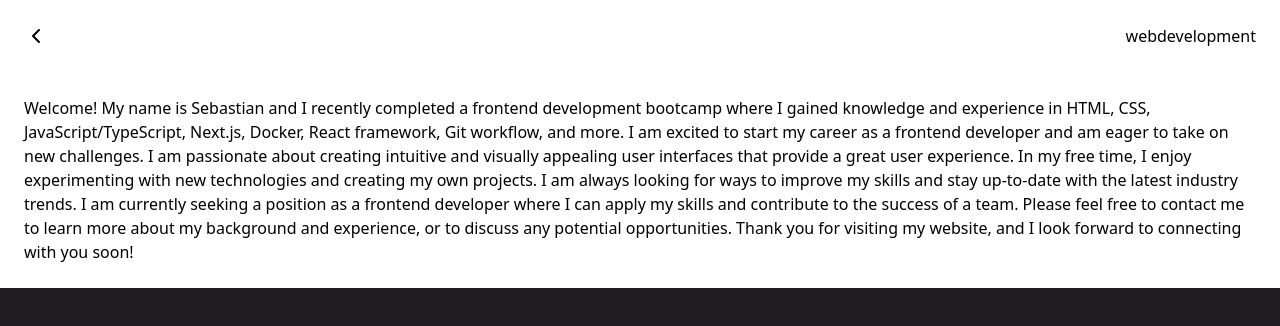
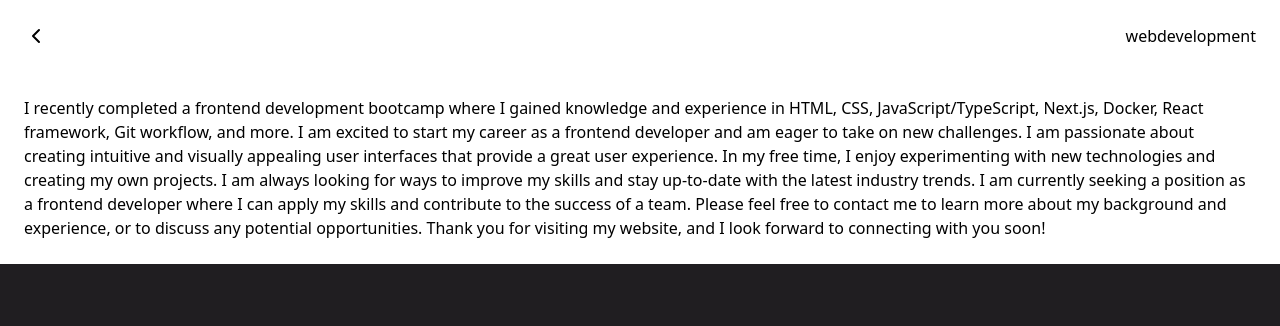
Before and after one commit to Sebi900/personal-website, a Next.js app: page /webdevelopment in a window 1280 px wide. Shown: the top 326 px of the page. Built offline with nearby package versions, Linux system fonts and the light colour scheme.

Commit message:
text changes

```diff
--- a/src/pages/webdevelopment/index.tsx
+++ b/src/pages/webdevelopment/index.tsx
@@ -9,7 +9,7 @@ export default function Webdevelopment() {
         <p>webdevelopment</p>
       </div>
       <div className="flex text-black bg-white p-6 justify-between dark:text-white dark:bg-black">
-        Welcome! My name is Sebastian and I recently completed a frontend
+        I recently completed a frontend
         development bootcamp where I gained knowledge and experience in HTML,
         CSS, JavaScript/TypeScript, Next.js, Docker, React framework, Git
         workflow, and more. I am excited to start my career as a frontend
```
